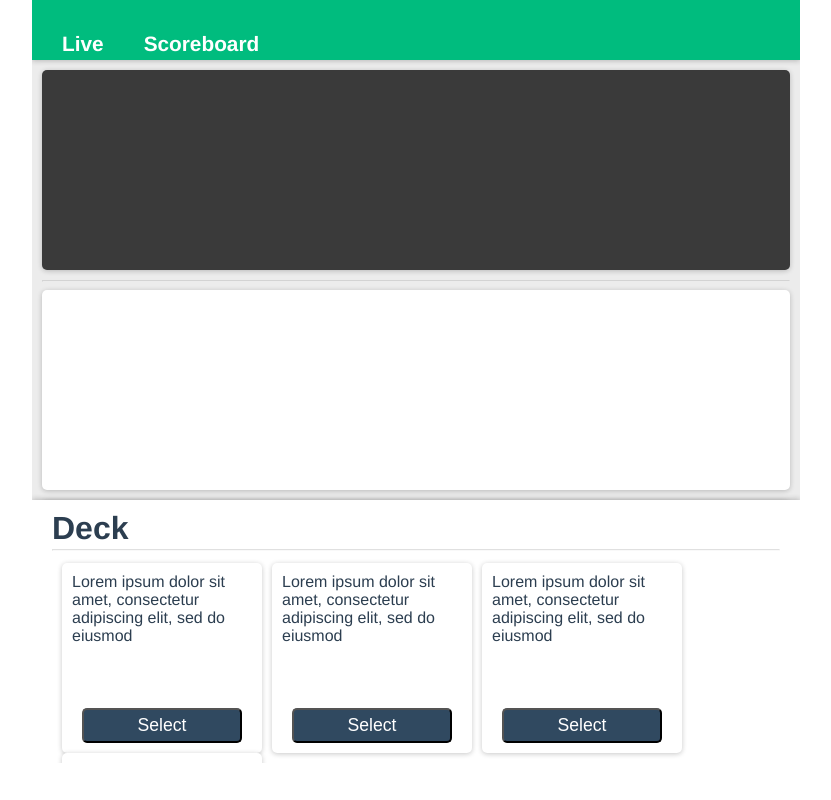
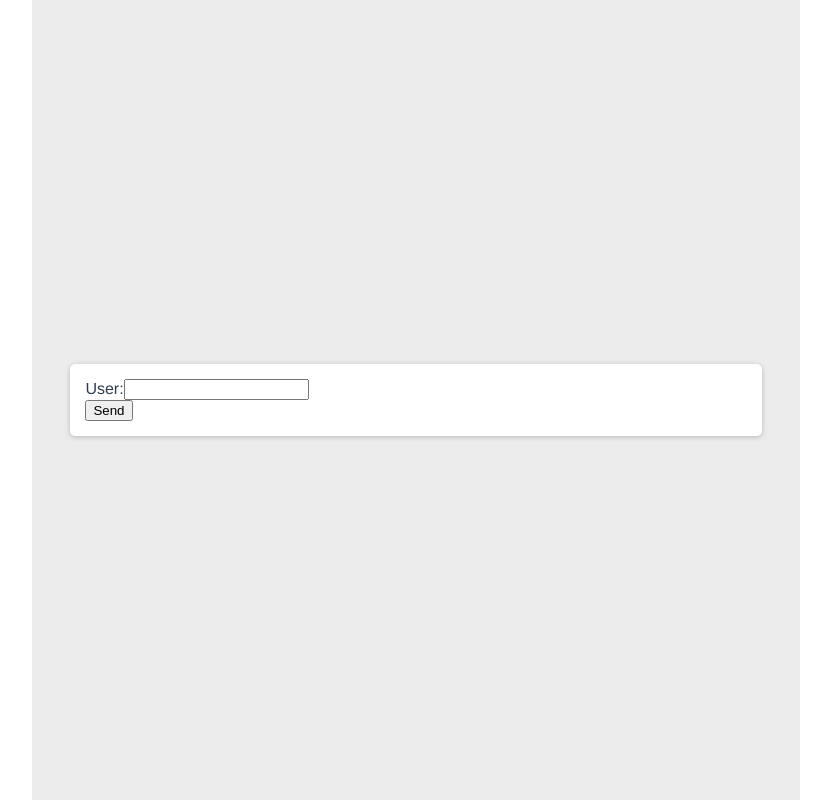
Before and after one commit to tanayv/batmanglij, a Vue app: page / in a window 1280 px wide. Shown: the whole page, without its empty margins (224-1055 px from the left). Built offline with nearby package versions, Linux system fonts and the light colour scheme.

Commit message:
user registration

```diff
--- a/src/App.vue
+++ b/src/App.vue
@@ -1,8 +1,11 @@
 <template>
   <div id="app">
-    <Nav/>
-    <Feed/>
-    <Deck/>
+    <div class="game" v-if="user != ''">
+      <Nav/>
+      <Feed/>
+      <Deck/>
+    </div>
+    <LoginWall v-if="user == ''" v-on:register-user="storeUserInfo"/>
   </div>
 </template>
 
@@ -10,13 +13,27 @@
 import Nav from "./components/Nav.vue";
 import Feed from "./components/Feed.vue";
 import Deck from "./components/Deck.vue";
+import LoginWall from "./components/LoginWall.vue";
 
 export default {
   name: "app",
   components: {
     Nav,
     Feed,
-    Deck
+    Deck,
+    LoginWall
+  },
+  data() {
+    return {
+      user: '',
+      flare: '',
+      deck: []
+    }
+  },
+  methods: {
+    storeUserInfo: function(userName) {
+      this.user = userName;
+    }
   }
 };
 </script>
--- a/src/components/ButtonCard.vue
+++ b/src/components/ButtonCard.vue
@@ -28,6 +28,7 @@
         background-color: #fff;
         position: relative;
         display: inline-block;
+        white-space: initial;
     }
 
     .button-card p.text {
@@ -47,7 +48,7 @@
         width: 80%;
         background: #304960;
         color: #fff;
-        font-size: 1.1rem;
+        font-size: 1rem;
         border-radius: 5px;
         padding: 5px;
         margin: 0 auto;
--- a/src/components/Deck.vue
+++ b/src/components/Deck.vue
@@ -46,7 +46,8 @@
     }
 
     .deck h1 {
-        margin: 0;
+        margin: 0 10px;
+        font-size: 1.4rem;
     }
 
     .deck hr {
@@ -58,6 +59,7 @@
         padding: 10px 10px;
         overflow-x: auto;
         min-width: 100%;
+        white-space: nowrap;
     }
 
 </style>
--- /dev/null
+++ b/src/components/LoginWall.vue
@@ -0,0 +1,54 @@
+<template>
+    <div class="login-wall">
+        <div class="login-box">
+
+            <div class="flare">
+            </div>
+
+            <form @submit.prevent="registerUser">
+              <div class="gorm-group">
+                  <label for="user">User:</label>
+                  <input type="text" v-model="user" class="form-control">
+              </div>
+              <button type="submit" class="btn btn-success">Send</button>
+          </form>
+
+        </div>
+    </div>
+</template>
+
+<script>
+export default {
+    name: "login-wall",
+    data() {
+        return {
+            user: ''
+        }
+    },
+    methods: {
+        registerUser(e) {
+            e.preventDefault();
+            this.$emit('register-user', this.user)
+        }
+    }
+}
+</script>
+
+<style>
+    .login-wall {
+        background-color: #ececec;
+        height: 100%;
+        width: 100%;
+        display: flex;
+        align-items: center;
+        justify-content: center;
+    }
+
+    .login-box {
+        background-color: #fff;
+        box-shadow: 0px 1px 5px 0px #1a1a1a3d;
+        width: 90%;
+        padding: 15px;
+        border-radius: 5px;
+    }
+</style>
```
Also changed, not shown: game.js (added, +20 -0 lines).
